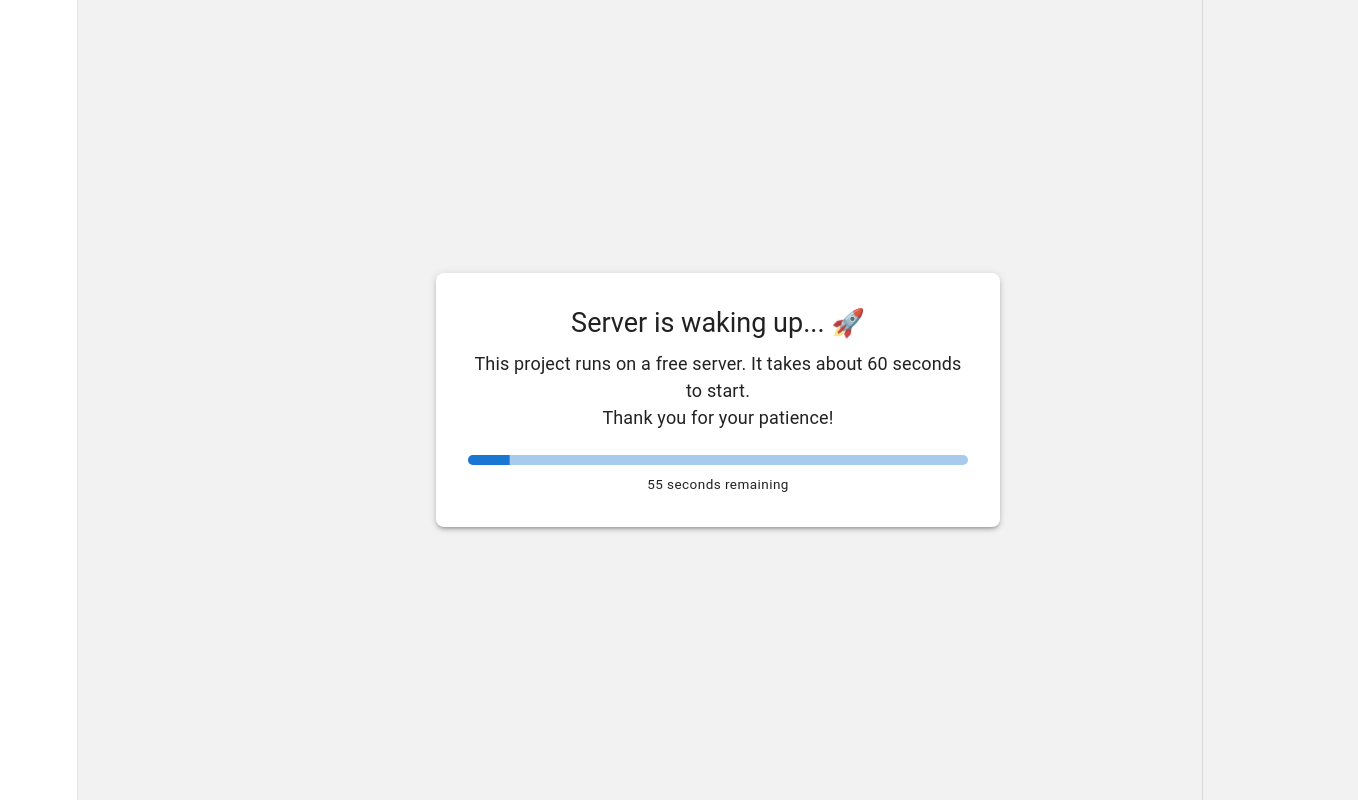
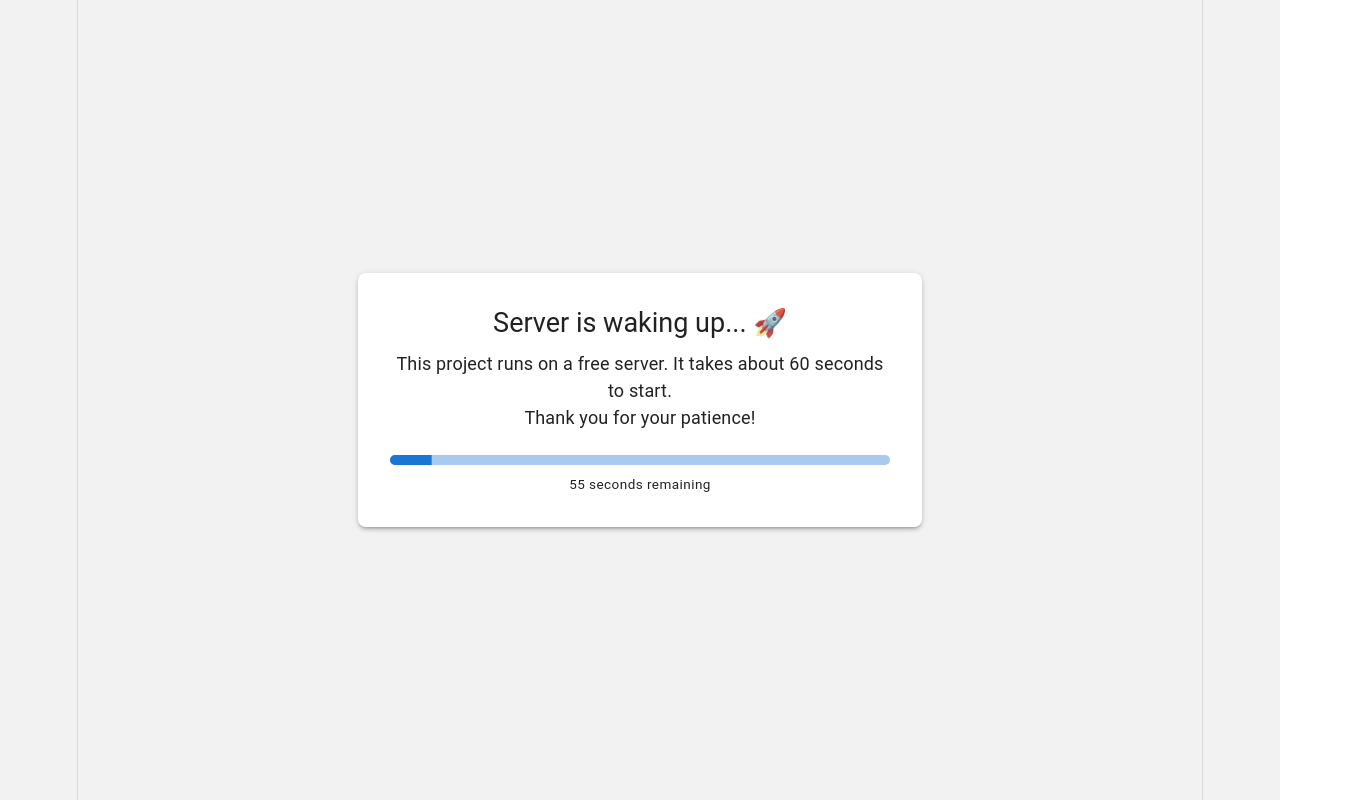
Before and after one commit to jun-bolony/CRM-Smart-Tracker, a React (Vite) app in the folder frontend/: page / in a window 1280 px wide. Shown: the whole page, 1358 px wide, since content can reach past the window. Built offline with nearby package versions, Linux system fonts and the light colour scheme; no server answers.

Commit message:
[0.9.80d] Wake Up Screen Redesign

```diff
--- a/frontend/src/components/WakeUpScreen.tsx
+++ b/frontend/src/components/WakeUpScreen.tsx
@@ -13,12 +13,17 @@ export const WakeUpScreen = ({ secondsLeft, isWaiting }: WakeUpScreenProps) => {
   return (
     <Box
       sx={{
+        position: 'fixed',
+        top: 0,
+        left: 0,
+        right: 0,
+        bottom: 0,
+        margin: 0,
         display: 'flex',
         alignItems: 'center',
         justifyContent: 'center',
-        height: '100vh',
-        width: '100vw',
         backgroundColor: 'rgba(0,0,0,0.05)',
+        zIndex: 9999,
       }}
     >
       <Paper
```
